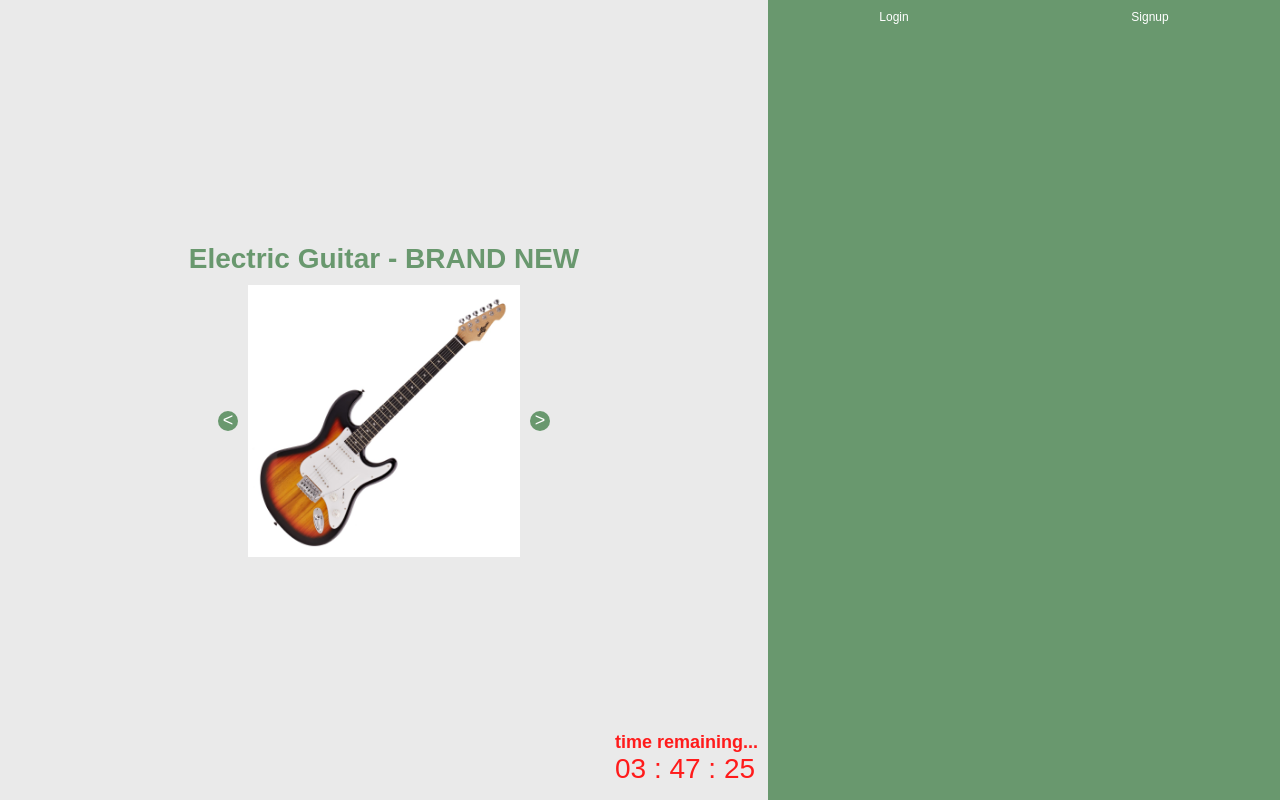
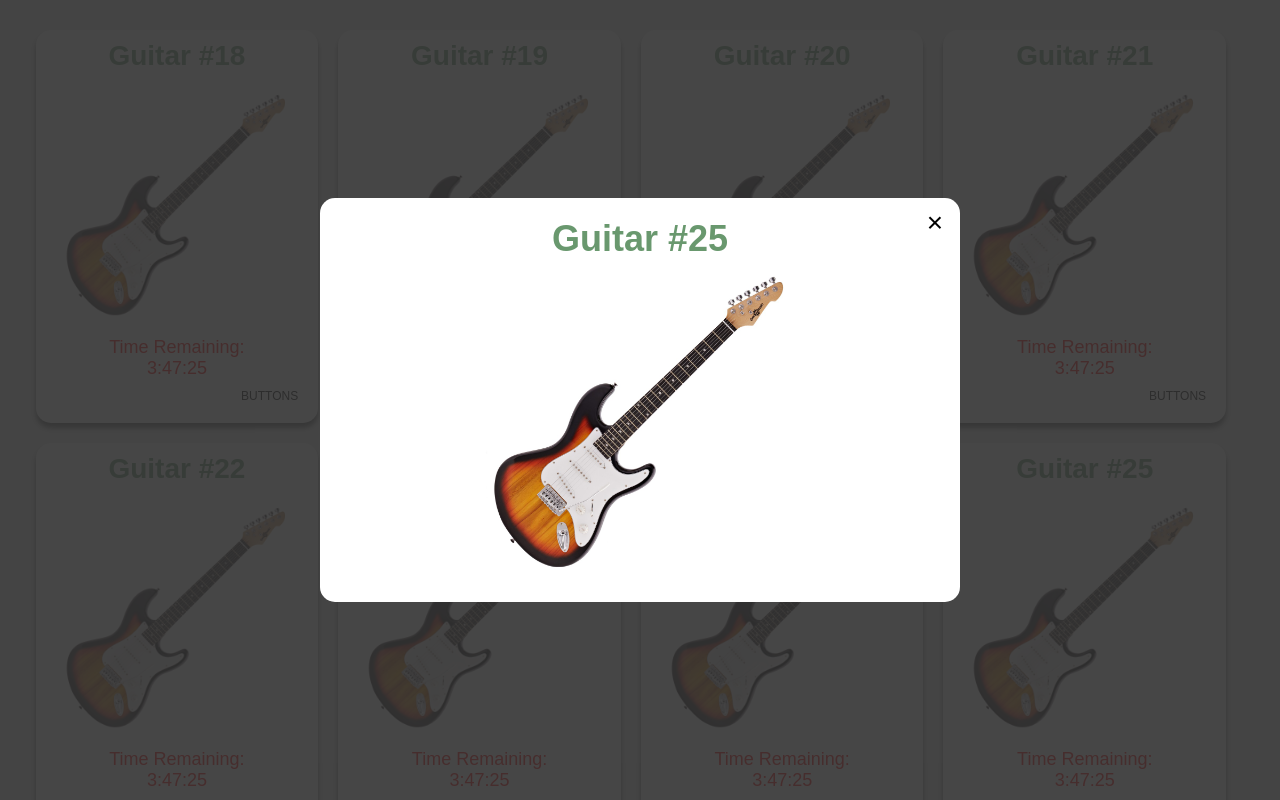
Before and after one commit to BW-silentAuction-1/silent-auction, a React (Create React App) app in the folder my_app/: page /dashboard in a window 1280 px wide. Shown: the top 800 px of the page. Built offline with nearby package versions, Linux system fonts and the light colour scheme.

Commit message:
Styling for bidder dashboard, auction cards, and lightbox for selected view

```diff
--- a/my_app/src/App.js
+++ b/my_app/src/App.js
@@ -4,6 +4,7 @@ import axios from "axios";
 import styled from "styled-components";
 import * as yup from "yup";
 
+import BidderDash from "./components/BidderDash"
 import Form from "./components/Form";
 import Styles from "./assets/Styles";
 
@@ -132,6 +133,9 @@ export default function App() {
   return (
     <StyledApp className="App">
       <Switch>
+        <Route path="/dashboard">
+          <BidderDash />
+        </Route>
         <Route path="/">
           <Form
             signupForm={signupForm}
--- a/my_app/src/components/AuctionCard.js
+++ b/my_app/src/components/AuctionCard.js
@@ -0,0 +1,57 @@
+import React from "react";
+import styled from "styled-components";
+
+import myPic from "../assets/dummyGuitar.jpg";
+import Styles from "../assets/Styles";
+
+let x = 1;
+
+export default function AuctionCard() {
+  return (
+    <StyledCard className="AuctionCard">
+      <h2>Guitar #{x++}</h2>
+      <div>
+        <img src={myPic} alt="alt" />
+      </div>
+      <div className="time">
+        Time Remaining:
+        <br />
+        3:47:25
+      </div>
+      <p>BUTTONS</p>
+    </StyledCard>
+  );
+}
+
+const StyledCard = styled.div`
+  min-width: 200px;
+  width: 23%;
+  margin: 10px;
+  background-color: white;
+  padding: 10px 20px 20px;
+  display: flex;
+  flex-flow: column nowrap;
+  justify-content: space-between;
+  align-items: stretch;
+  border-radius: 15px;
+  box-shadow: 0 5px 5px #666;
+
+  h2 {
+    text-align: center;
+    font-size: ${Styles.font.size.medLarge};
+    color: ${Styles.color.mainLight};
+    margin-bottom: 10px;
+  }
+  div {
+    margin-bottom: 10px;
+  }
+  .time {
+    text-align: center;
+    font-size: ${Styles.font.size.medSmall};
+    color: red;
+  }
+  p {
+    font-size: ${Styles.font.size.small};
+    text-align: right;
+  }
+`;
--- a/my_app/src/components/BidderDash.js
+++ b/my_app/src/components/BidderDash.js
@@ -1,16 +1,40 @@
 import React from "react";
+import { Route } from "react-router-dom";
 import styled from "styled-components";
 
+import AuctionCard from "./AuctionCard";
+import DisplayCard from "./DisplayCard";
 import Styles from "../assets/Styles";
 
 export default function BidderDash(props) {
   return (
     <StyledDash>
-      banana
+      <AuctionCard />
+      <AuctionCard />
+      <AuctionCard />
+      <AuctionCard />
+      <AuctionCard />
+      <AuctionCard />
+      <AuctionCard />
+      <AuctionCard />
+      <AuctionCard />
+      <AuctionCard />
+      <AuctionCard />
+      <AuctionCard />
+      <AuctionCard />
+      <AuctionCard />
+      <AuctionCard />
+      <AuctionCard />
+      <AuctionCard />
+      <Route path="/dashboard/">
+        <DisplayCard />
+      </Route>
     </StyledDash>
-  )
+  );
 }
 
 const StyledDash = styled.div`
-
+  padding: 20px 2%;
+  display: flex;
+  flex-flow: row wrap;
 `;
--- /dev/null
+++ b/my_app/src/components/DisplayCard.js
@@ -0,0 +1,173 @@
+import React from "react";
+import { Route } from "react-router-dom";
+import styled from "styled-components";
+
+import Styles from "../assets/Styles";
+import myPic from "../assets/dummyGuitar.jpg";
+
+export default function DisplayCard(props) {
+  return (
+    <Lightbox>
+      <div className="inner-card">
+        <h1>Guitar #25</h1>
+        <div>
+          <img src={myPic} alt="alt" />
+        </div>
+        <span className="close">&times;</span>
+        <Route path="/dashboard/newpost">
+          <NewPost />
+        </Route>
+        <Route path="/dashboard/display">
+          <BottomBid />
+        </Route>
+      </div>
+    </Lightbox>
+  );
+}
+
+const Lightbox = styled.div`
+  position: fixed;
+  top: 0;
+  left: 0;
+  width: 100%;
+  height: 100%;
+  z-index: 2;
+  background-color: rgba(50, 50, 50, 0.9);
+  display: flex;
+  flex-flow: row nowrap;
+  justify-content: center;
+  align-items: center;
+  .inner-card {
+    flex-shrink: 1;
+    background-color: #fff;
+    padding: 20px;
+    position: relative;
+    min-width: 50%;
+    display: flex;
+    flex-flow: column nowrap;
+    align-items: stretch;
+    border-radius: 15px;
+    h1 {
+      color: ${Styles.color.mainLight};
+      font-size: ${Styles.font.size.large};
+      text-align: center;
+    }
+    & > div {
+      text-align: center;
+      img {
+        max-width: 40vw;
+        max-height: 40vh;
+      }
+    }
+    .close {
+      position: absolute;
+      top: 6px;
+      right: 14px;
+      padding: 3px;
+      font-size: ${Styles.font.size.medLarge};
+      cursor: pointer;
+      &:hover {
+        text-shadow: 0 0 5px ${Styles.color.mainDark};
+      }
+    }
+    .bottom {
+      display: flex;
+      flex-flow: column nowrap;
+      align-items: stretch;
+      .buttons {
+        text-align: right;
+        font-size: ${Styles.font.size.small};
+      }
+      .dropdown {
+        display: flex;
+        flex-flow: row nowrap;
+        align-items: stretch;
+        box-shadow: 0 0 5px #666;
+        border-radius: 10px;
+        overflow: hidden;
+        max-width: 50%;
+        label {
+          align-self: stretch;
+          font-size: ${Styles.font.size.small};
+          background-color: ${Styles.color.mainLight};
+          display: flex;
+          justify-content: center;
+          align-items: center;
+          padding: 10px 15px;
+          color: #fff;
+        }
+        input {
+          padding: 10px;
+          font-family: ${Styles.font.family};
+          flex-grow: 1;
+        }
+      }
+      button {
+        padding: 7px 20px;
+        background-color: ${Styles.color.mainLight};
+        color: #fff;
+        font-family: ${Styles.font.family};
+        border-radius: 10px;
+        cursor: pointer;
+        &:hover {
+          color: ${Styles.color.bg};
+          background-color: ${Styles.color.mainDark};
+        }
+      }
+      p {
+        font-size: ${Styles.font.size.small};
+        margin-bottom: 10px;
+        text-align: left;
+      }
+      & > div:not(.buttons) {
+        display: flex;
+        flex-flow: row nowrap;
+        justify-content: space-between;
+        align-items: baseline;
+        margin-bottom: 10px;
+        & > div {
+          font-size: ${Styles.font.size.small};
+          color: red;
+        }
+      }
+    }
+  }
+`;
+
+function BottomBid() {
+  return (
+    <div className="bottom">
+      <div className="buttons">watch [EYE ICON]</div>
+      <div>
+        <div className="dropdown">
+          <label>Bid</label>
+          <input type="text" placeholder="enter your bid" />
+        </div>
+        <div>time remaining... 3:47:25</div>
+        <button>Place Bid</button>
+      </div>
+    </div>
+  );
+}
+function NewPost() {
+  return (
+    <div className="bottom">
+      <div className="dropdown">
+        <label>Bid</label>
+        <input type="text" placeholder="enter your bid" />
+      </div>
+      <p>length:</p>
+      <div>
+        <button>1 hour</button>
+        <button>3 hours</button>
+        <button>6 hours</button>
+        <button>12 hours</button>
+        <button>24 hours</button>
+        <button>48 hours</button>
+      </div>
+      <div className="buttons">
+        <button>Confirm</button>
+      </div>
+    </div>
+  );
+}
--- a/my_app/src/index.css
+++ b/my_app/src/index.css
@@ -1,6 +1,6 @@
 html, body, #root {
   width: 100%;
-  height: 100%;
+  min-height: 100%;
 }
 html {
   font-size: 62.5%;
@@ -8,6 +8,7 @@ html {
 * {
   margin: 0;
   padding: 0;
+  max-width: 100%;
   border: none;
   box-sizing: border-box;
   -moz-box-sizing: border-box;
```
